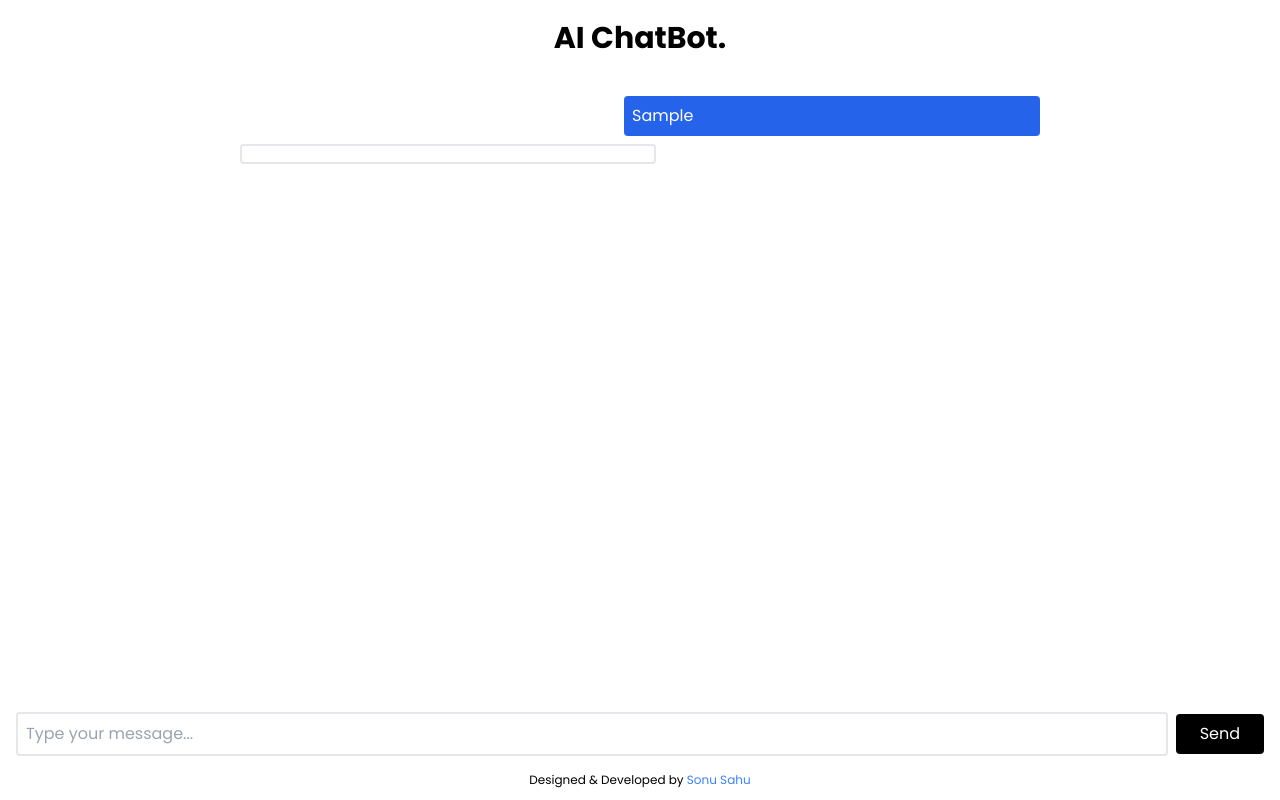
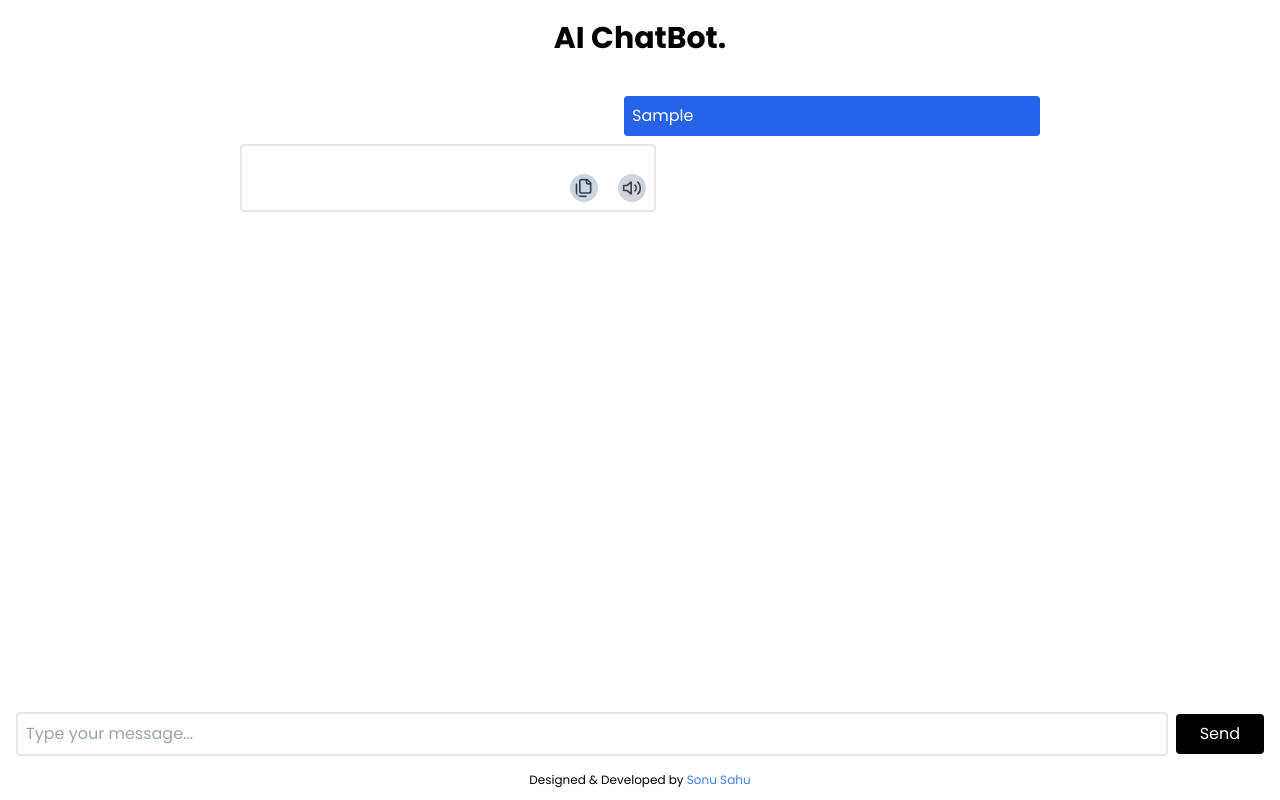
Before and after one commit to sonusahuz/ai-platform, a React (Create React App) app: page / in a window 1280 px wide. Both pictures are taken after typing "Sample" into the empty fields and a click on the button "Send". Built offline with nearby package versions, Linux system fonts and the light colour scheme; no server answers; a web font is replaced by a local one.

Commit message:
added speak and text

```diff
--- a/package.json
+++ b/package.json
@@ -10,8 +10,10 @@
     "@types/node": "^16.18.89",
     "@types/react": "^18.2.66",
     "@types/react-dom": "^18.2.22",
+    "lucide-react": "^0.358.0",
     "react": "^18.2.0",
     "react-dom": "^18.2.0",
+    "react-icons": "^5.0.1",
     "react-scripts": "5.0.1",
     "typescript": "^4.9.5",
     "web-vitals": "^2.1.4"
--- a/src/components/ChatResponse.tsx
+++ b/src/components/ChatResponse.tsx
@@ -1,4 +1,6 @@
-import React from "react";
+import React, { useState, useRef } from "react";
+import { Files, Pause, Volume2 } from "lucide-react";
+
 function ChatResponse({
   question,
   answer,
@@ -8,6 +10,31 @@ function ChatResponse({
   answer: string;
   id: string;
 }) {
+  const [textToCopy, setTextToCopy] = useState("");
+  const [isSpeaking, setIsSpeaking] = useState(false);
+  const speechRef = useRef<SpeechSynthesis>();
+
+  const handleCopyText = () => {
+    navigator.clipboard.writeText(answer);
+    setTextToCopy(answer);
+  };
+
+  const handleStartSpeak = () => {
+    if (!isSpeaking) {
+      const speech = new SpeechSynthesisUtterance(answer);
+      speechRef.current = window.speechSynthesis;
+      speechRef.current.speak(speech);
+      setIsSpeaking(true);
+    }
+  };
+
+  const handleStopSpeak = () => {
+    if (isSpeaking && speechRef.current) {
+      speechRef.current.cancel();
+      setIsSpeaking(false);
+    }
+  };
+
   return (
     <div>
       <div
@@ -17,9 +44,29 @@ function ChatResponse({
         <p>{question}</p>
       </div>
 
-      {/* answer  */}
+      {/* answer */}
       <div className="p-2 my-2 mb-8 border-2 rounded lg:mr-96 w-auto">
-        <p>{answer}</p>
+        {answer}
+        <div className="flex items-center justify-end mt-5 gap-5">
+          <Files
+            className="text-gray-700 cursor-pointer bg-slate-300 rounded-full p-1 hover:bg-red-400"
+            size={28}
+            onClick={handleCopyText}
+          />
+          {isSpeaking ? (
+            <Pause
+              className="text-gray-700 cursor-pointer bg-red-300 rounded-full p-1"
+              size={28}
+              onClick={handleStopSpeak}
+            />
+          ) : (
+            <Volume2
+              className="text-gray-700 cursor-pointer bg-gray-300 rounded-full p-1"
+              size={28}
+              onClick={handleStartSpeak}
+            />
+          )}
+        </div>
       </div>
     </div>
   );
--- a/src/utils/chat-api.ts
+++ b/src/utils/chat-api.ts
@@ -33,7 +33,7 @@ export const chatMessage = async (question: string) => {
         ],
         temperature: 1,
         top_p: 1,
-        max_tokens: -1,
+        max_tokens: 150,
         use_cache: false,
         stream: false,
       },
```
Also changed, not shown: public/chat-logo.jpg (added), 1 other file (tests, documents, lock files or other folders).
